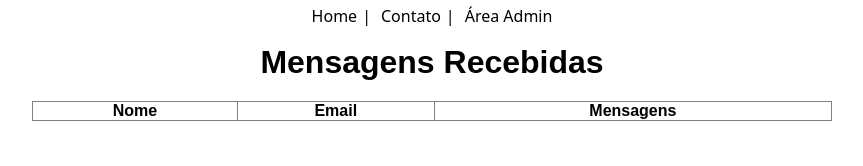
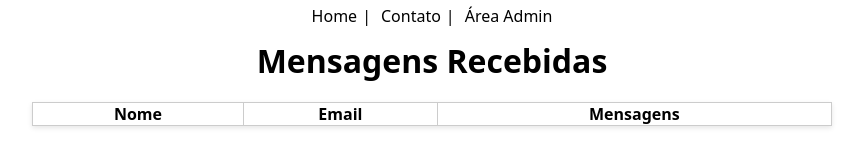
Before and after one commit to RafaelaPerruci/Mensagem-API, a plain HTML site: page pagina-inicial.html in a window 1280 px wide. Shown: the whole page, without its empty margins (208-1071 px from the left). Drawn offline with Linux system fonts and the light colour scheme; files whose address does not match are found by name.

Commit message:
modificação do .css

```diff
--- a/style.css
+++ b/style.css
@@ -101,7 +101,6 @@ button:hover {
     justify-content: center;
     height: 100px;
     text-align: center;
-    font-family: Arial, sans-serif;
 }
 
 
@@ -113,6 +112,8 @@ button:hover {
 
 .messages-table {
     border-collapse: collapse;
+    border: 1px solid #ccc;
+    box-shadow: 0 2px 5px rgba(0, 0, 0, 0.1);
     width: 80%;
     max-width: 800px;
 }
```
